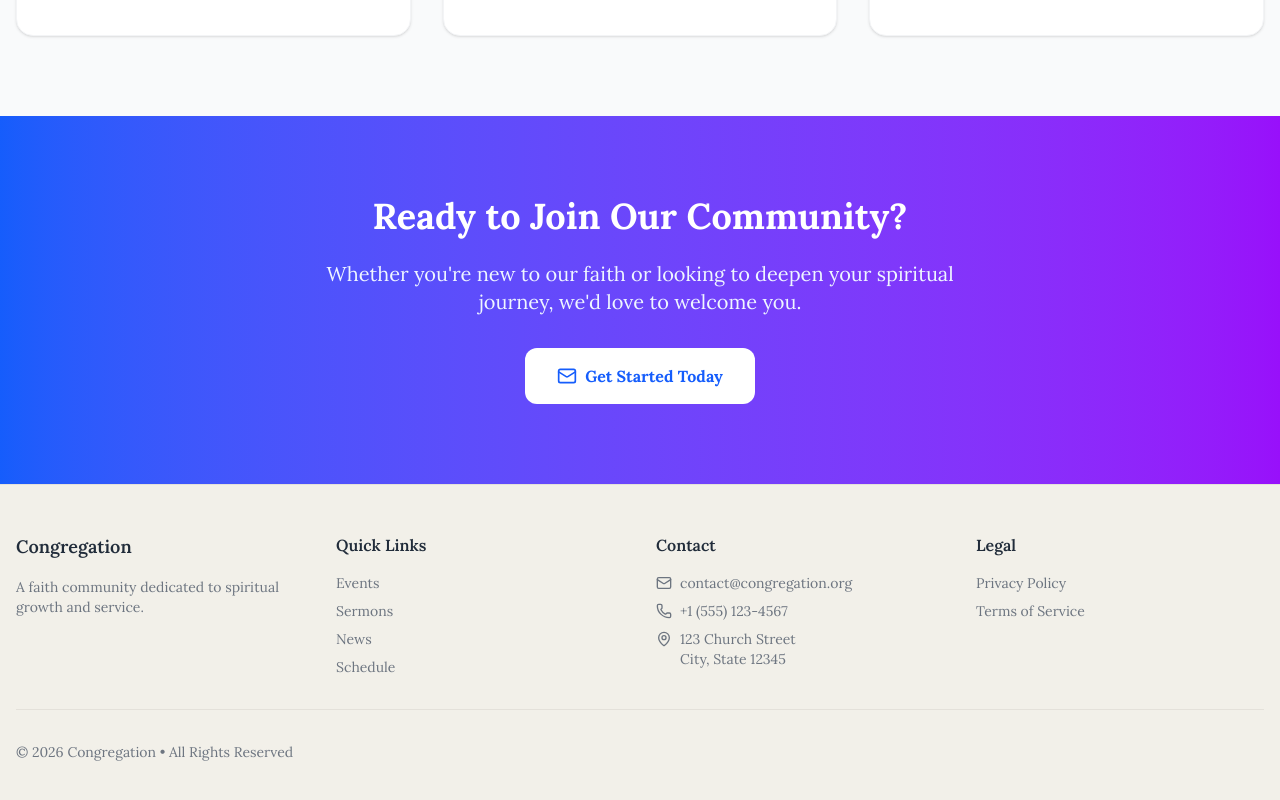
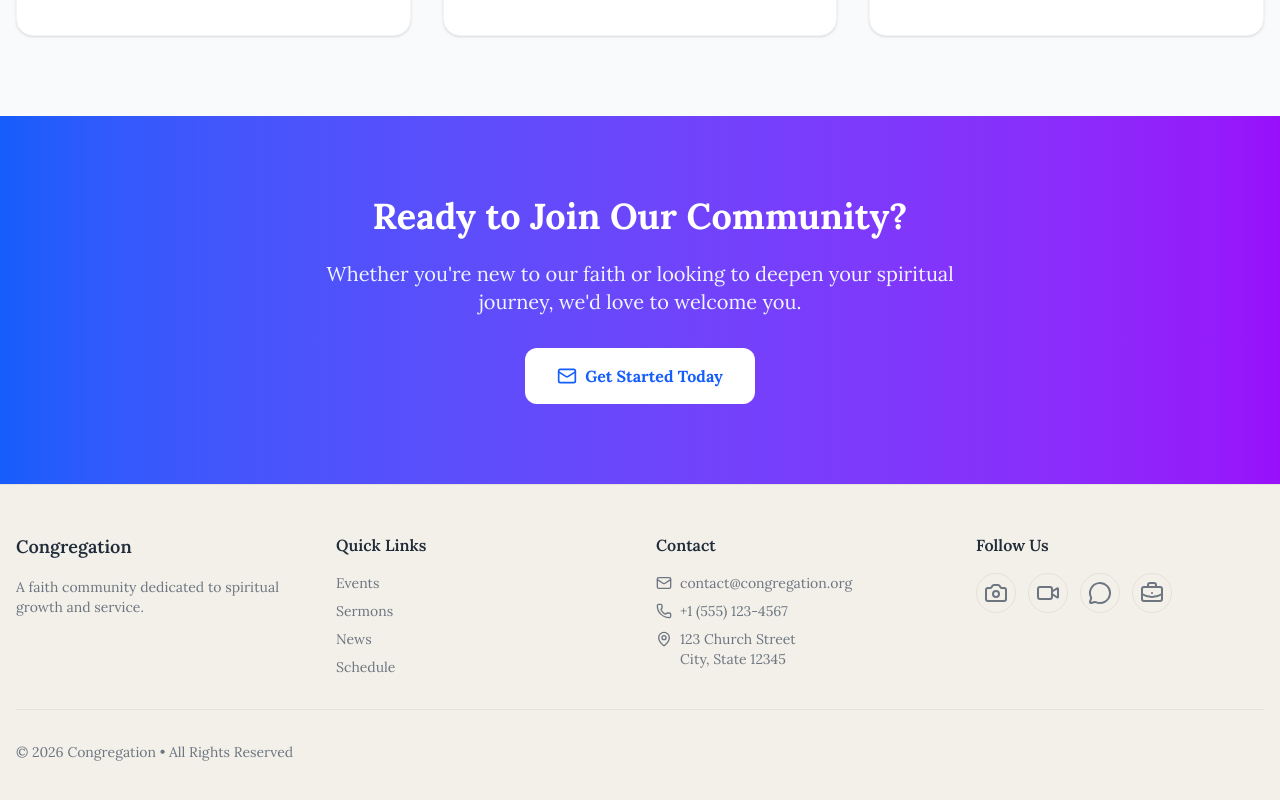
Before and after one commit to gustaveno/smmp-website, a Next.js app: page /en in a window 1280 px wide. Shown: the part 1948-2748 px from the top of the page. Built offline with nearby package versions, Linux system fonts and the light colour scheme.

Commit message:
feat: add social media links to footer
Co-authored-by: gustaveno <76437144+gustaveno@users.noreply.github.com>

```diff
--- a/src/components/common/Footer.tsx
+++ b/src/components/common/Footer.tsx
@@ -2,7 +2,7 @@
 
 import Link from 'next/link'
 import { useIntl } from 'react-intl'
-import { Mail, Phone, MapPin } from 'lucide-react'
+import { Mail, Phone, MapPin, Camera, Video, MessageCircle, BriefcaseBusiness } from 'lucide-react'
 import { type Locale } from '@/lib/i18n'
 
 type FooterProps = {
@@ -61,27 +61,28 @@ export default function Footer({ locale }: FooterProps) {
             </ul>
           </div>
 
-          {/* Legal */}
+          {/* Social Media */}
           <div>
-            <h4 className="font-semibold text-base mb-4">Legal</h4>
-            <ul className="space-y-2 text-sm">
-              <li>
+            <h4 className="mb-4 text-base font-semibold">Follow Us</h4>
+            <div className="flex flex-wrap gap-3">
+              {[
+                { label: 'Instagram', href: 'https://example.com/instagram', Icon: Camera },
+                { label: 'YouTube', href: 'https://example.com/youtube', Icon: Video },
+                { label: 'Facebook', href: 'https://example.com/facebook', Icon: MessageCircle },
+                { label: 'LinkedIn', href: 'https://example.com/linkedin', Icon: BriefcaseBusiness },
+              ].map(({ label, href, Icon }) => (
                 <Link
-                  href={`/${locale}/privacy`}
-                  className="text-muted-foreground hover:text-foreground transition-colors"
+                  key={label}
+                  href={href}
+                  target="_blank"
+                  rel="noreferrer"
+                  aria-label={`Visit our ${label} profile`}
+                  className="inline-flex size-10 items-center justify-center rounded-full border border-border text-muted-foreground transition-colors hover:bg-background hover:text-foreground"
                 >
-                  Privacy Policy
+                  <Icon aria-hidden="true" />
                 </Link>
-              </li>
-              <li>
-                <Link
-                  href={`/${locale}/terms`}
-                  className="text-muted-foreground hover:text-foreground transition-colors"
-                >
-                  Terms of Service
-                </Link>
-              </li>
-            </ul>
+              ))}
+            </div>
           </div>
         </div>
 
```
